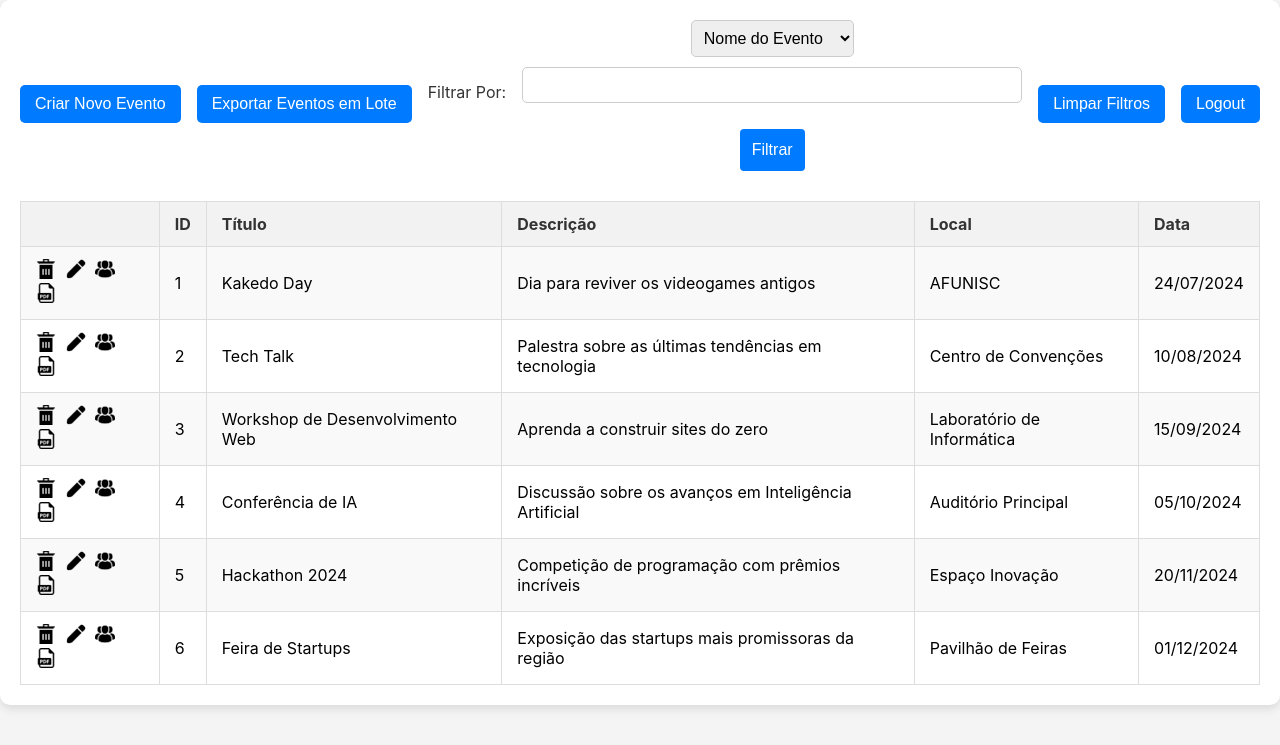
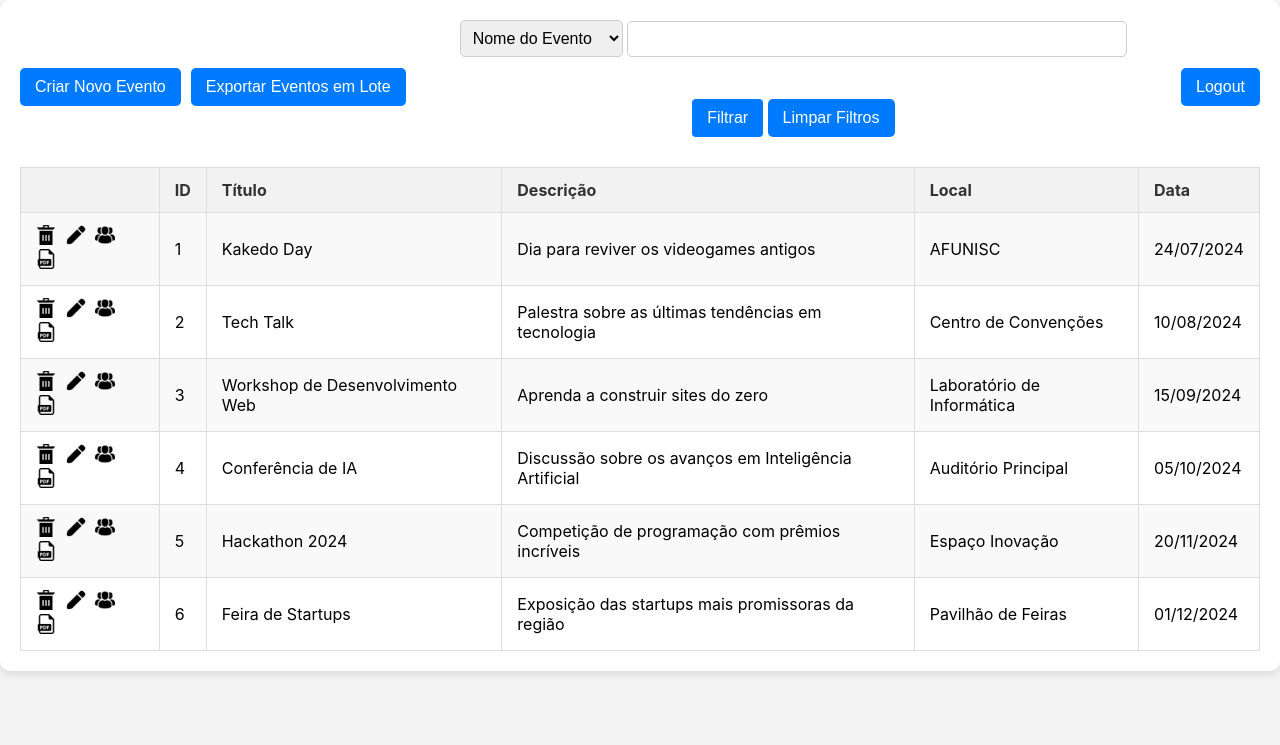
Before and after one commit to ViniciusMelz/EventosWeb, a PHP site: page /eventosWeb/Eventos in a window 1280 px wide. Shown: the top 745 px of the page. Run offline with PHP 8.4, Linux system fonts and the light colour scheme; the visitor is signed in with stand-in values (Sample User, id 1); data comes from the database, SQL or seed files in the repository.

Commit message:
style(Eventos): reordenado os botoes para ficar mais apresentavel

```diff
--- a/src/css/style.css
+++ b/src/css/style.css
@@ -150,6 +150,7 @@ a:hover {
     flex-wrap: wrap;
     justify-content: space-between;
     align-items: center;
+    gap: 50px;
 }
 
 #menuAcoes form {
@@ -324,3 +325,22 @@ a:hover {
         font-size: 0.9rem;
     }
 }
+
+#menuFuncionalidades{
+    display: flex;
+    justify-content: center;
+    gap: 10px;
+}
+
+
+#divBtnForm{
+    padding-top: -50px;
+}
+
+#divForm{
+    display: flex;
+    flex-direction: column;
+}
+
+#divInputs{
+}
--- a/src/views/Eventos.php
+++ b/src/views/Eventos.php
@@ -48,20 +48,26 @@ if (!isset($_SESSION["usuario"])) {
         <div class="flex-wrapper">
             <div id="container">
                 <div id="menuAcoes">
+                    <div id="menuFuncionalidades">
                         <a href="criarEvento"><button class="btn">Criar Novo Evento</button></a>
                         <a href="exportXML"><button class="btn">Exportar Eventos em Lote</button></a>
-
-                    <label for="tipoFiltro">Filtrar Por:</label>
+                    </div>
+                    <div id="divForm">
                         <form action="" method="POST" class="formFiltro">
+                            <div id="divInputs">
                                 <select name="tipoFiltro" id="comboTipoFiltro">
                                     <option value=1>Nome do Evento</option>
                                     <option value=2 <?php if ($tipoFiltro == 2)
                                         echo 'selected'; ?>>Nome do Usuário</option>
                                 </select>
                                 <input type="text" name="filtro" value="<?php echo $filtro ?>" required>
-                        <input type="submit" value="Filtrar" class="btn">
+                            </div>
+                            <div id="divBtnForm">
+                                <input type="submit" value="Filtrar" class="btn" style="padding: 10px 15px">
+                                <a href="Eventos"><button type='button' class="btn">Limpar Filtros</button></a>
+                            </div>
                         </form>
-                    <a href="Eventos"><button class="btn">Limpar Filtros</button></a>
+                    </div>
                     <a href="logout"><button class="btn">Logout</button></a>
                 </div>
 
```
Lines whose indentation alone changed are shown as unchanged.
